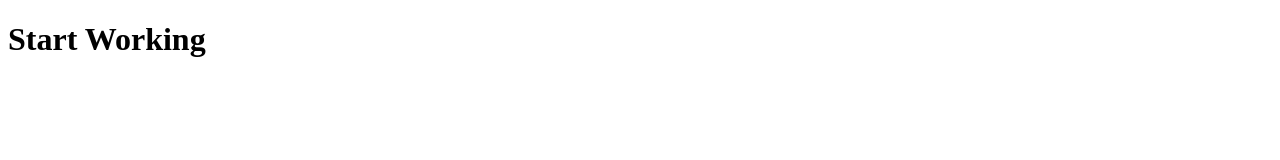
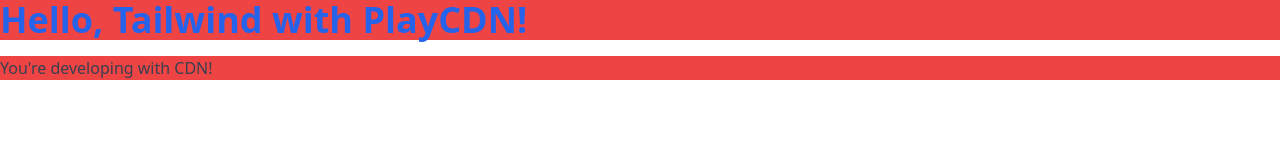
Before and after one commit to Ryanhustler420/netlify-template, a website: page index.html in a window 1280 px wide. Drawn offline with nearby package versions, Linux system fonts and the light colour scheme.

Commit message:
[skip ci] added tailwind css

```diff
--- a/index.html
+++ b/index.html
@@ -17,10 +17,14 @@
   <meta name="twitter:card" content="/favico.gif">
 
   <link rel="canonical" href="https://www.title.com">
+
+  <script src="https://cdn.tailwindcss.com"></script>
+  <script src="./public/output.css"></script>
 </head>
 
 <body>
-  <h1>Start Working</h1>
+  <h1 class="text-4xl font-bold text-blue-600 bg-red-500">Hello, Tailwind with PlayCDN!</h1>
+  <p class="mt-4 text-gray-700 bg-red-500">You're developing with CDN!</p>
 </body>
 
 </html>
--- /dev/null
+++ b/postcss.config.js
@@ -0,0 +1,6 @@
+module.exports = {
+  plugins: {
+    tailwindcss: {},
+    autoprefixer: {},
+  },
+}
--- /dev/null
+++ b/public/input.css
@@ -0,0 +1,3 @@
+@tailwind base;
+@tailwind components;
+@tailwind utilities;
--- /dev/null
+++ b/tailwind.config.js
@@ -0,0 +1,12 @@
+/** @type {import('tailwindcss').Config} */
+module.exports = {
+  content: ["./**/*.{html,js}"], // Ensure it includes all subdirectories
+  darkMode: false, // 'media' or 'class' based on preference
+  theme: {
+    extend: {},
+  },
+  variants: {
+    extend: {},
+  },
+  plugins: [],
+}
```
Also changed, not shown: package.json (added, +20 -0 lines), .github/workflows/netlify.yml, 2 other files.
